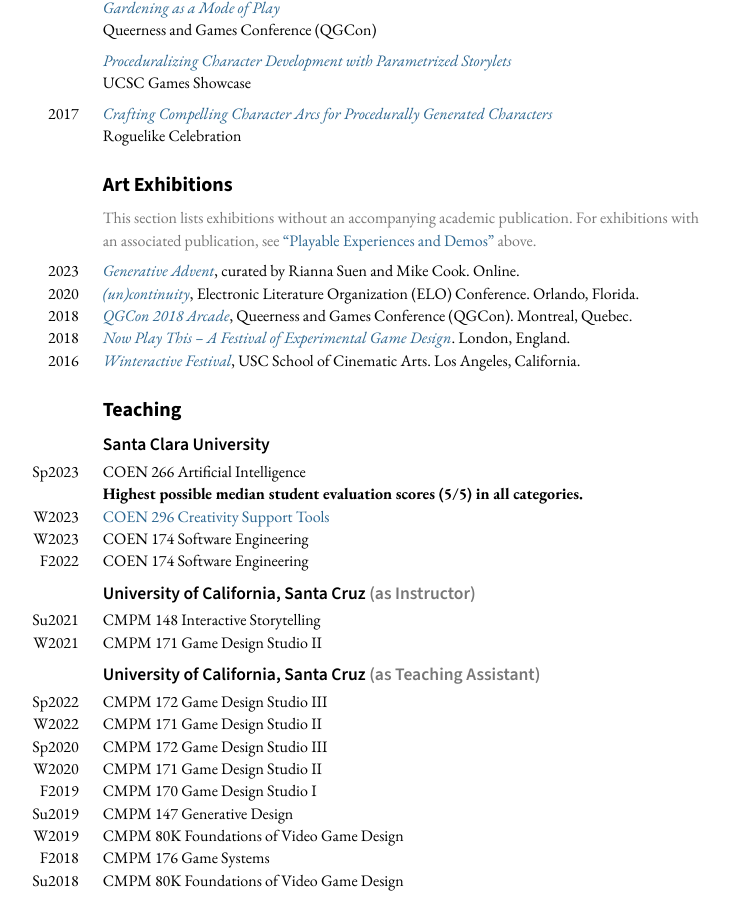
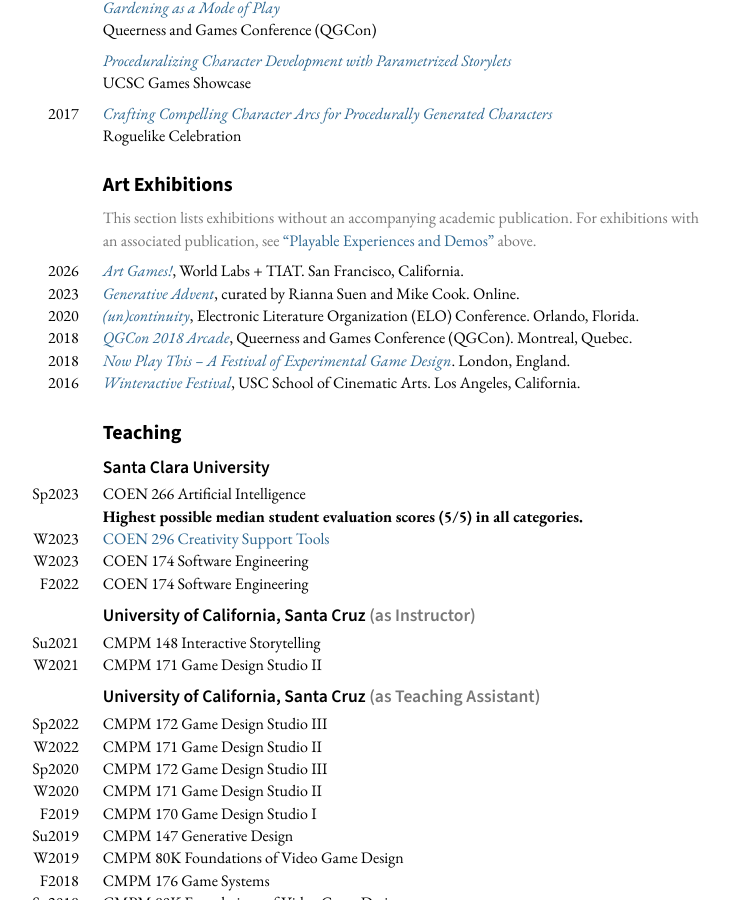
Before and after one commit to mkremins/mkremins.github.io, a Jekyll site: the page built from cv/index.html, in a window 1280 px wide and 900 px high, scrolled down 12212 px. Shown: the whole window, without its empty margins (280-1010 px from the left). Built offline with Jekyll 4.4.1, drawn with Linux system fonts in a browser that asks for light colours.

Commit message:
Add Art Games! TIAT exhibition

```diff
--- a/cv/index.html
+++ b/cv/index.html
@@ -273,6 +273,10 @@ layout: null
       <h2>Art Exhibitions</h2>
       <div class="section-note" style="color: #777; margin-left: var(--left-column-width); margin-bottom: 0.5rem;">This section lists exhibitions without an accompanying academic publication. For exhibitions with an associated publication, see <a href="#publications-pd">“Playable Experiences and Demos”</a> above.</div>
       <div class="oneline-entries">
+        <div class="dated-entry">
+          <div class="dated-date">2026</div>
+          <div class="dated-content"><a href="https://luma.com/artgames"><em>Art Games!</em></a>, World Labs + TIAT. San Francisco, California.</div>
+        </div>
         <div class="dated-entry">
           <div class="dated-date">2023</div>
           <div class="dated-content"><a href="https://generativeadvent.itch.io/generative-advent-2023"><em>Generative Advent</em></a>, curated by Rianna Suen and Mike Cook. Online.</div>
```
